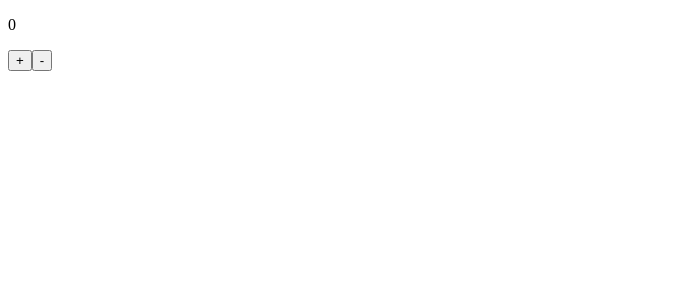
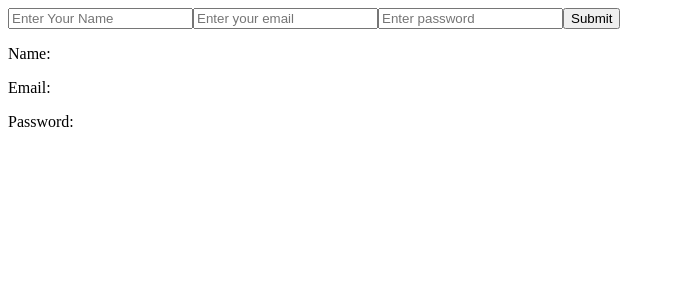
Before and after one commit to mdmusharruf13/typescript, a Next.js app in the folder next-ts/: page / in a window 1280 px wide. Shown: the top 300 px of the page, without its empty margins (0-675 px from the left). Built offline with nearby package versions, Linux system fonts and the light colour scheme.

Commit message:
Forms, useRef and Events

```diff
--- /dev/null
+++ b/next-ts/components/Form.tsx
@@ -0,0 +1,49 @@
+import { FormEvent, useRef, useState } from "react";
+
+type formData = {
+  name: string;
+  email: string;
+  password: string;
+};
+
+function Form() {
+  const [submittedData, setSubmittedData] = useState<formData>({
+    name: "",
+    email: "",
+    password: "",
+  });
+
+  const name = useRef<HTMLInputElement>(null);
+  const email = useRef<HTMLInputElement>(null);
+  const passwrod = useRef<HTMLInputElement>(null);
+
+  const handleSubmit = (event: FormEvent<HTMLFormElement>) => {
+    event.preventDefault();
+    const [nameVal, emailVal, pswdVal] = [
+      name.current!.value,
+      email.current!.value,
+      passwrod.current!.value,
+    ];
+
+    setSubmittedData({ name: nameVal, email: emailVal, password: pswdVal });
+  };
+
+  return (
+    <section>
+      <form onSubmit={handleSubmit}>
+        <input type="text" placeholder="Enter Your Name" ref={name} />
+        <input type="email" placeholder="Enter your email" ref={email} />
+        <input type="password" placeholder="Enter password" ref={passwrod} />
+        <input type="submit" />
+      </form>
+
+      <section>
+        <p>Name: {submittedData.name}</p>
+        <p>Email: {submittedData.email}</p>
+        <p>Password: {submittedData.password}</p>
+      </section>
+    </section>
+  );
+}
+
+export default Form;
--- a/next-ts/src/app/page.tsx
+++ b/next-ts/src/app/page.tsx
@@ -3,6 +3,7 @@
 import AdminInfo from "../../components/AdminInfo";
 import Counter from "../../components/Counter";
 import Employee from "../../components/Employee";
+import Form from "../../components/Form";
 import User, { Student } from "../../components/User";
 import UserInfo from "../../components/UserInfo";
 
@@ -29,7 +30,8 @@ export default function Home() {
           admin="yes"
         />
       </section> */}
-      <Counter />
+      {/* <Counter /> */}
+      <Form />
     </section>
   );
 }
```
